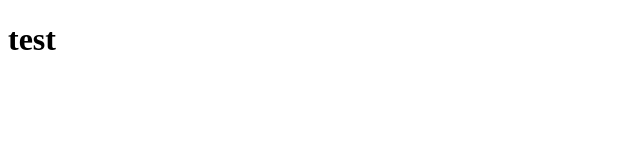
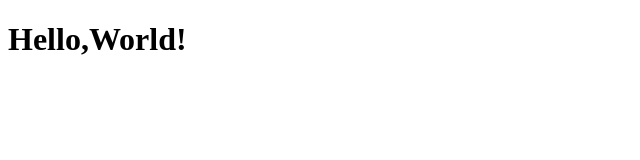
Before and after one commit to John15432/John15432.github.io, a plain HTML site: page index.html in a window 1280 px wide. Shown: the whole page, without its empty margins (0-640 px from the left). Drawn offline with Linux system fonts and the light colour scheme.

Commit message:
Update index.html

```diff
--- a/index.html
+++ b/index.html
@@ -3,9 +3,9 @@
 <head>
     <meta charset="UTF-8">
     <meta name="viewport" content="width=device-width, initial-scale=1.0">
-    <title>Document</title>
+    <title>Just Test</title>
 </head>
 <body>
-    <h1>test</h1>
+    <h1>Hello,World!</h1>
 </body>
 </html>
```
